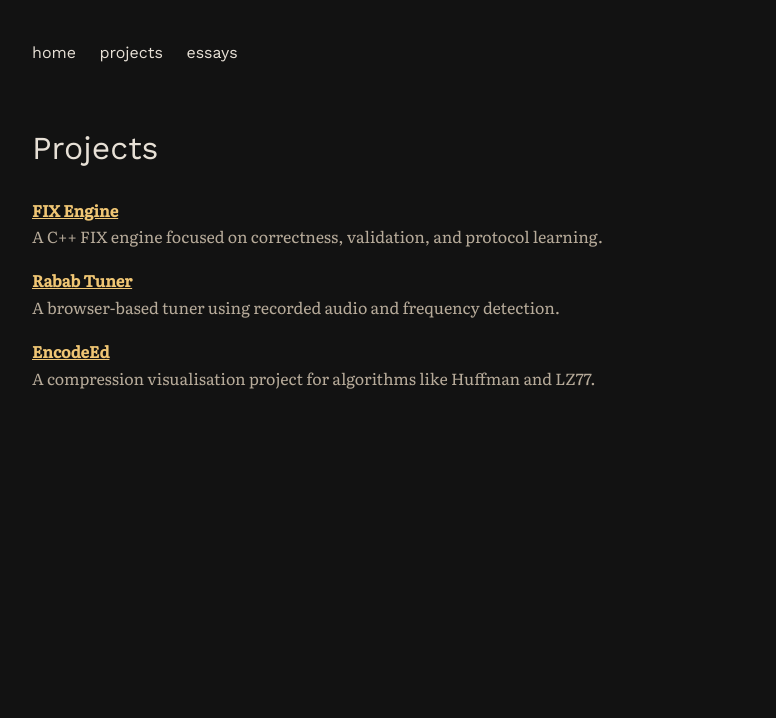
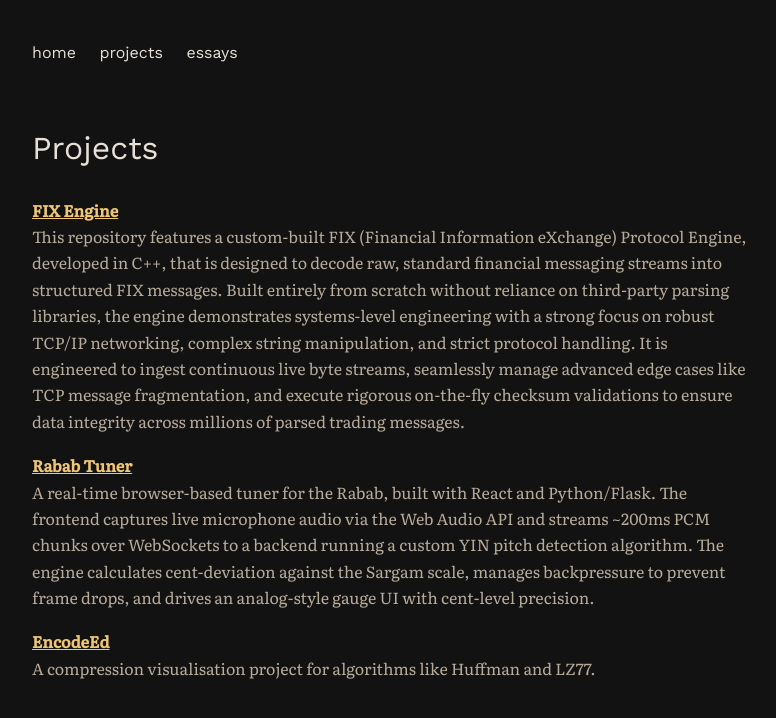
Before and after one commit to HussainQadri/hussainqadri.github.io, a Jekyll site: the page built from projects.html, in a window 1280 px wide. Shown: the top 718 px of the page, without its empty margins (248-1024 px from the left). Built offline with Jekyll 4.4.1, drawn with Linux system fonts in a browser that asks for light colours.

Commit message:
Added more detailed summaries for fix engine and rabab tuner

```diff
--- a/Gemfile
+++ b/Gemfile
@@ -2,3 +2,4 @@ source "https://rubygems.org"
 
 gem "jekyll", "~> 4.4"
 gem "webrick", "~> 1.8"
+gem "erb", "~> 4.0"
--- a/_projects/fix-engine.md
+++ b/_projects/fix-engine.md
@@ -2,7 +2,7 @@
 title: FIX Engine
 permalink: /projects/fix-engine/
 project: fix-engine
-summary: A C++ FIX engine focused on correctness, validation, and protocol learning.
+summary: "This repository features a custom-built FIX (Financial Information eXchange) Protocol Engine, developed in C++, that is designed to decode raw, standard financial messaging streams into structured FIX messages. Built entirely from scratch without reliance on third-party parsing libraries, the engine demonstrates systems-level engineering with a strong focus on robust TCP/IP networking, complex string manipulation, and strict protocol handling. It is engineered to ingest continuous live byte streams, seamlessly manage advanced edge cases like TCP message fragmentation, and execute rigorous on-the-fly checksum validations to ensure data integrity across millions of parsed trading messages."
 order: 1
 ---
 
--- a/_projects/rabab-tuner.md
+++ b/_projects/rabab-tuner.md
@@ -2,7 +2,7 @@
 title: Rabab Tuner
 permalink: /projects/rabab-tuner/
 project: rabab-tuner
-summary: A browser-based tuner using recorded audio and frequency detection.
+summary: "A real-time browser-based tuner for the Rabab, built with React and Python/Flask. The frontend captures live microphone audio via the Web Audio API and streams ~200ms PCM chunks over WebSockets to a backend running a custom YIN pitch detection algorithm. The engine calculates cent-deviation against the Sargam scale, manages backpressure to prevent frame drops, and drives an analog-style gauge UI with cent-level precision."
 order: 2
 ---
 
```
Also changed, not shown: Gemfile.lock.
